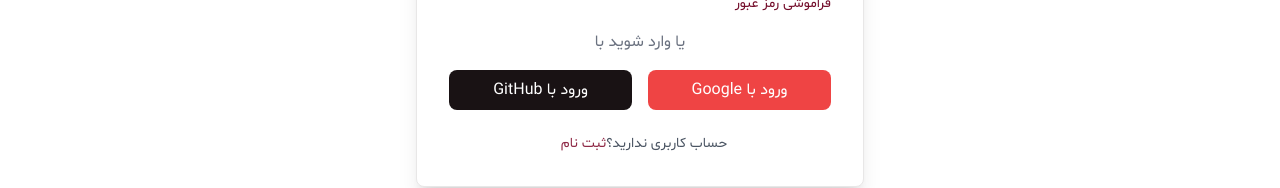
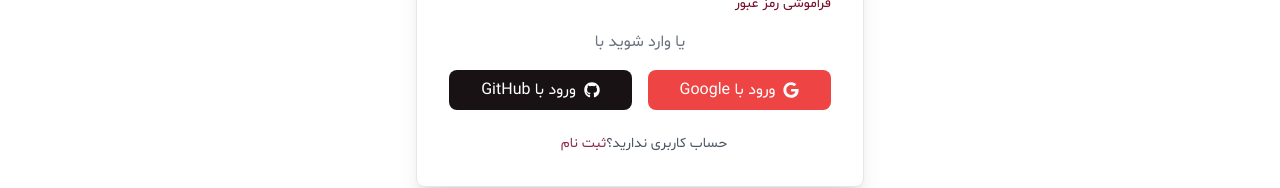
Before and after one commit to m-mohammad-d/azogeh, a React (Vite) app in the folder client/: page /login in a window 1280 px wide. Shown: the part 587-775 px from the top of the page. Built offline with nearby package versions, Linux system fonts and the light colour scheme.

Commit message:
feat : add google and github icon in login page

```diff
--- a/client/src/pages/LoginPage.tsx
+++ b/client/src/pages/LoginPage.tsx
@@ -1,6 +1,7 @@
 import { Link } from "react-router-dom";
 import CustomInput from "../components/CustomInput";
 import { useState } from "react";
+import { FaGithub, FaGoogle } from "react-icons/fa";
 
 function LoginPage() {
   const [email, setEmail] = useState("");
@@ -57,14 +58,16 @@
           <div className="flex gap-4 mb-6">
             <button
               type="button"
-              className="w-full flex items-center justify-center py-2 px-4 bg-red-500 text-white rounded-lg hover:bg-red-600"
+              className="w-full flex items-center justify-center gap-2 py-2 px-4 bg-red-500 text-white rounded-lg hover:bg-red-600"
             >
+              <FaGoogle />
               ورود با Google
             </button>
             <button
               type="button"
-              className="w-full flex items-center justify-center py-2 px-4 bg-gray-400 text-white rounded-lg hover:bg-gray-900"
+              className="w-full flex items-center justify-center gap-2 py-2 px-4 bg-gray-400 text-white rounded-lg hover:bg-gray-900"
             >
+              <FaGithub />
               ورود با GitHub
             </button>
           </div>
```
